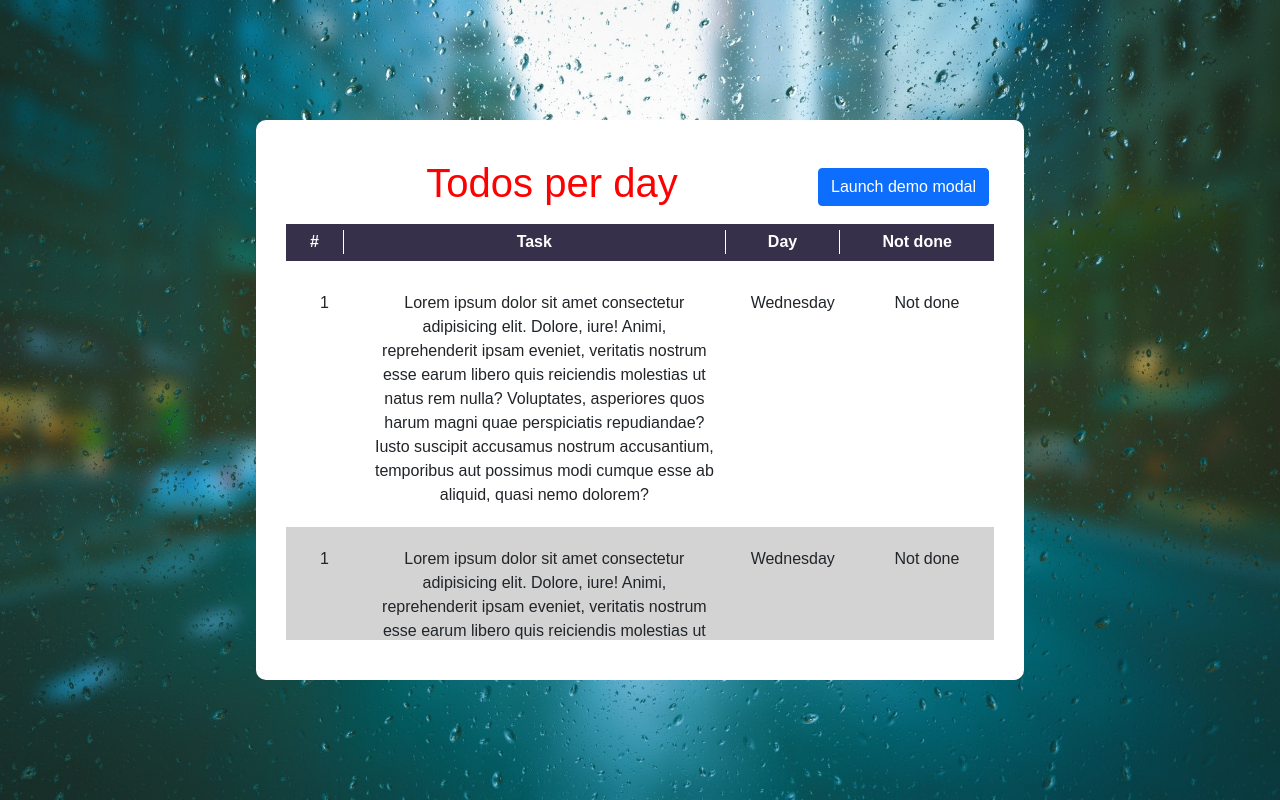
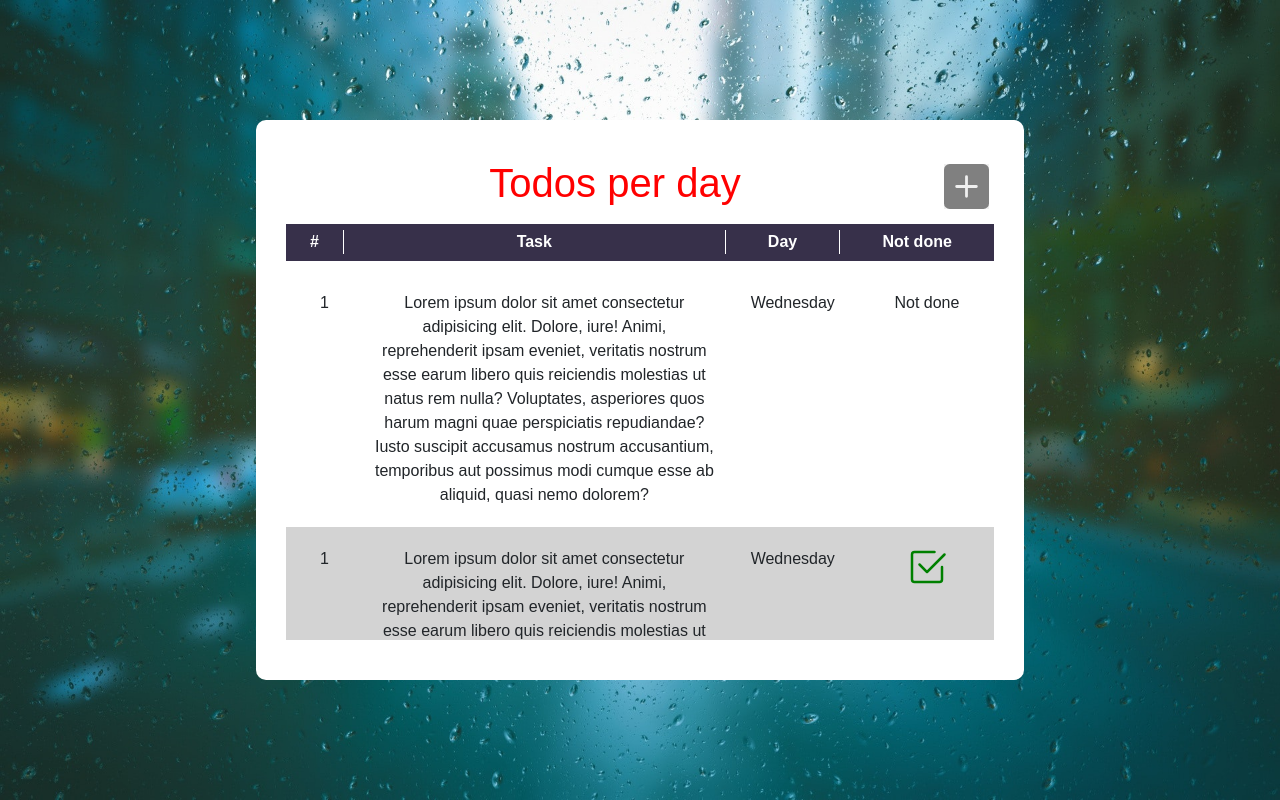
Before and after one commit to beransantur/todos-per-day-frontend, a React (Create React App) app: page / in a window 1280 px wide. Built offline with nearby package versions, Linux system fonts and the light colour scheme.

Commit message:
Icons have been added

```diff
--- a/package.json
+++ b/package.json
@@ -7,6 +7,7 @@
     "@testing-library/react": "^13.3.0",
     "@testing-library/user-event": "^13.5.0",
     "react": "^18.2.0",
+    "react-bootstrap-icons": "^1.8.4",
     "react-dom": "^18.2.0",
     "react-scripts": "5.0.1",
     "web-vitals": "^2.1.4"
--- a/src/components/TodoApp.jsx
+++ b/src/components/TodoApp.jsx
@@ -1,18 +1,25 @@
+import * as Icon from "react-bootstrap-icons";
+
 const TodoApp = () => {
   return (
     <div className="todo-app-container">
       <div className="todo-app">
         <div className="header">
           <h1>Todos per day</h1>
+          {/* ADD-TASK-BTN */}
           <button
-            type="button"
-            class="btn btn-primary"
             data-bs-toggle="modal"
             data-bs-target="#exampleModal"
+            className="add-task-button"
           >
-            Launch demo modal
+            <Icon.PlusSquareFill
+              size={45}
+              color={"grey"}
+              style={{ cursor: "pointer" }}
+            />{" "}
           </button>
 
+          {/* MODAL */}
           <div
             className="modal fade add-todo"
             id="exampleModal"
@@ -64,19 +71,19 @@ const TodoApp = () => {
                           aria-labelledby="dropdownMenuButton1"
                         >
                           <li>
-                            <a class="dropdown-item" href="#">
+                            <span class="dropdown-item" href="#">
                               Action
-                            </a>
+                            </span>
                           </li>
                           <li>
-                            <a class="dropdown-item" href="#">
+                            <span class="dropdown-item" href="#">
                               Another action
-                            </a>
+                            </span>
                           </li>
                           <li>
-                            <a class="dropdown-item" href="#">
+                            <span class="dropdown-item" href="#">
                               Something else here
-                            </a>
+                            </span>
                           </li>
                         </ul>
                       </div>
@@ -133,7 +140,13 @@ const TodoApp = () => {
               dolorem?
             </div>
             <div className="todo-day">Wednesday</div>
-            <div className="todo-done">Not done</div>
+            <div className="todo-done">
+              <Icon.Check2Square
+                size={40}
+                color={"green"}
+                style={{ cursor: "pointer" }}
+              />
+            </div>
           </div>{" "}
           <div className="todo">
             <div className="todo-number">1</div>
--- a/src/styles.css
+++ b/src/styles.css
@@ -114,6 +114,11 @@ label {
   color: white;
 }
 
+.add-task-button {
+  border: 0;
+  padding: 0;
+}
+
 .todos-header .todo-day {
   border-right: 0.5px solid white;
   border-left: 0.5px solid white;
@@ -136,5 +141,10 @@ label {
 @media (max-width: 768px) {
   .todo-app {
     width: 100%;
+    font-size: 14px;
+    line-height: normal;
+  }
+
+  .todo-content {
   }
 }
```
Also changed, not shown: 1 other file (tests, documents, lock files or other folders).
